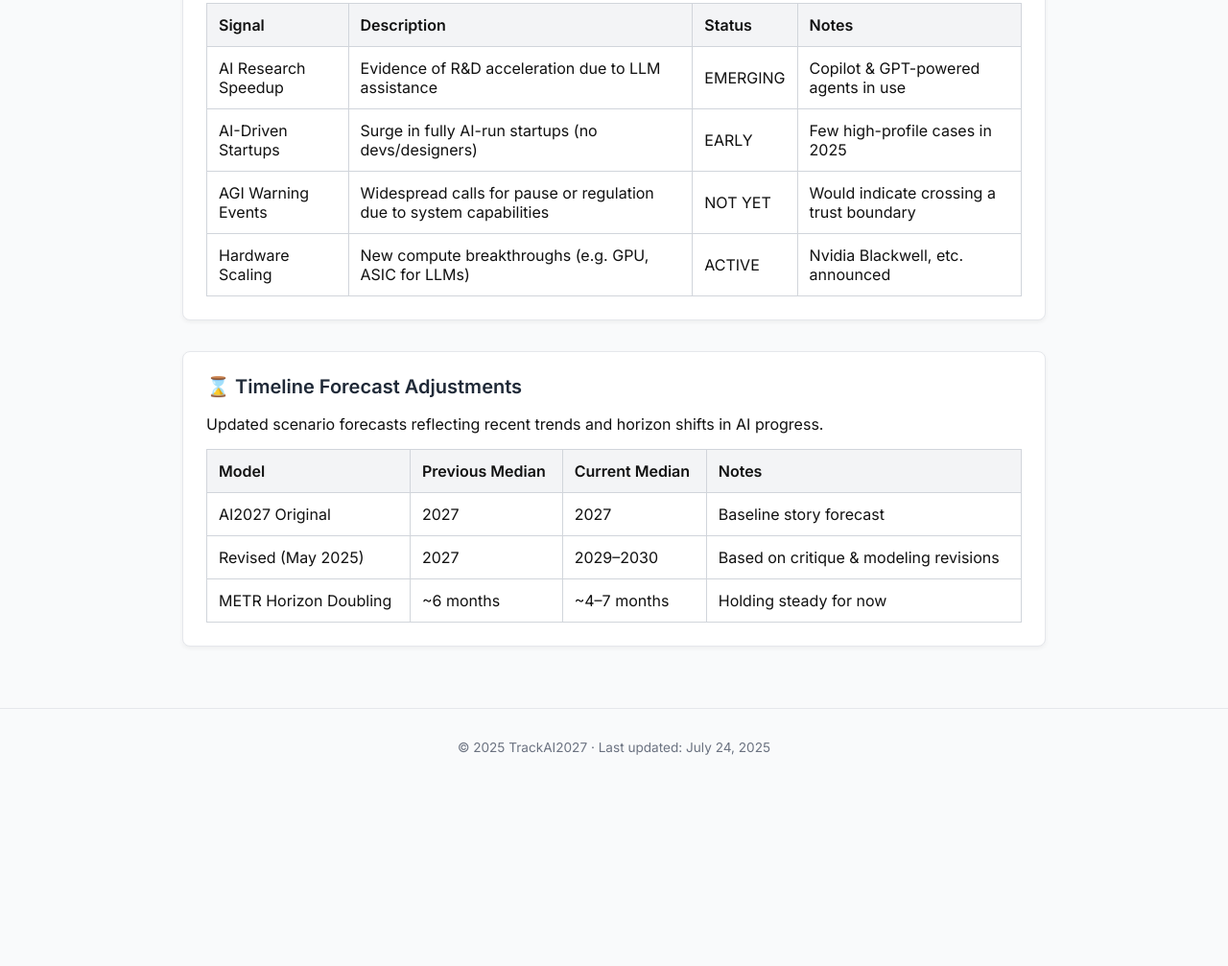
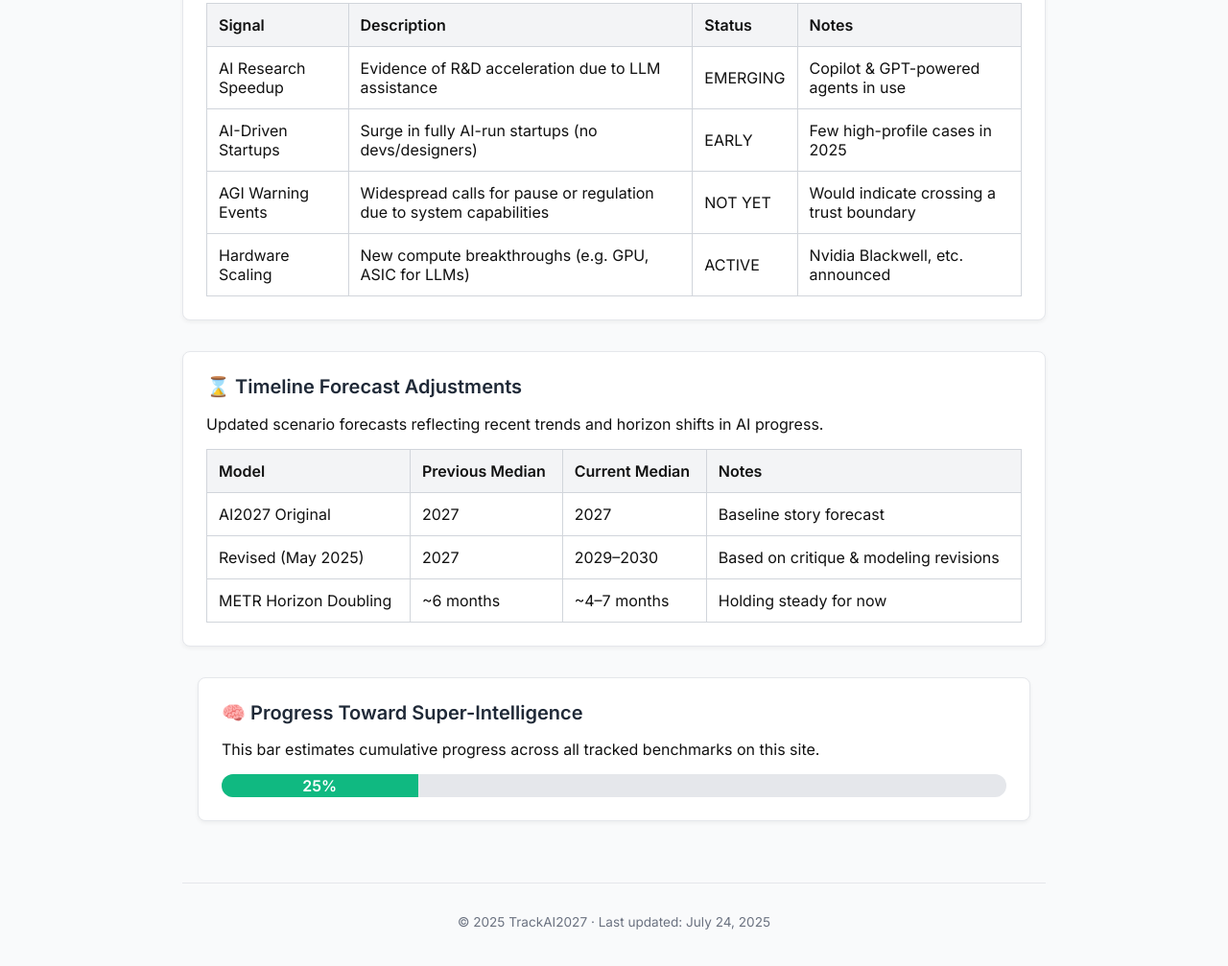
Before and after one commit to sammo8890/trackai2027-site, a plain HTML site: page index.html in a window 1280 px wide. Shown: the part 996-2003 px from the top of the page at 96% size. Before the commit the page ends 1815 px from the top, so only its background shows below. Drawn offline with Linux system fonts and the light colour scheme.

Commit message:
Update index.html

```diff
--- a/index.html
+++ b/index.html
@@ -86,7 +86,7 @@
   </header>
   <div class="container">
     <div class="intro">
-      <p><strong>TrackAI2027</strong> is an independent benchmark tracking project designed to monitor progress toward key predictions from the <a href="https://www.ai2027.org" target="_blank">AI2027</a> forecast paper. This site aggregates capability, ecosystem, and timeline data to help clarify where we are—and where we might be headed—as AI accelerates.</p>
+      <p><strong>TrackAI2027</strong> is an independent benchmark tracking project designed to monitor progress toward key predictions from the <a href="https://ai-2027.com" target="_blank">AI2027</a> forecast paper. This site aggregates capability, ecosystem, and timeline data to help clarify where we are—and where we might be headed—as AI accelerates.</p>
       <p style="margin-top: 1rem; font-size: 0.9rem; color: #6b7280;"><em>This site is not affiliated with the authors of AI2027. It independently tracks progress against its public forecasts.</em></p>
     </div>
     <div id="home" class="card">
@@ -136,6 +136,17 @@
         </tbody>
       </table>
     </div>
+
+  <div class="container" style="margin-bottom: 2rem;">
+    <div class="card">
+      <h2>🧠 Progress Toward Super-Intelligence</h2>
+      <p>This bar estimates cumulative progress across all tracked benchmarks on this site.</p>
+      <div style="background-color: #e5e7eb; border-radius: 9999px; overflow: hidden; height: 24px; margin-top: 1rem;">
+        <div style="width: 25%; background-color: #10b981; height: 100%; text-align: center; color: white; line-height: 24px; font-weight: bold;">
+          25%
+        </div>
+      </div>
+    </div>
   </div>
 
   <footer>
```
